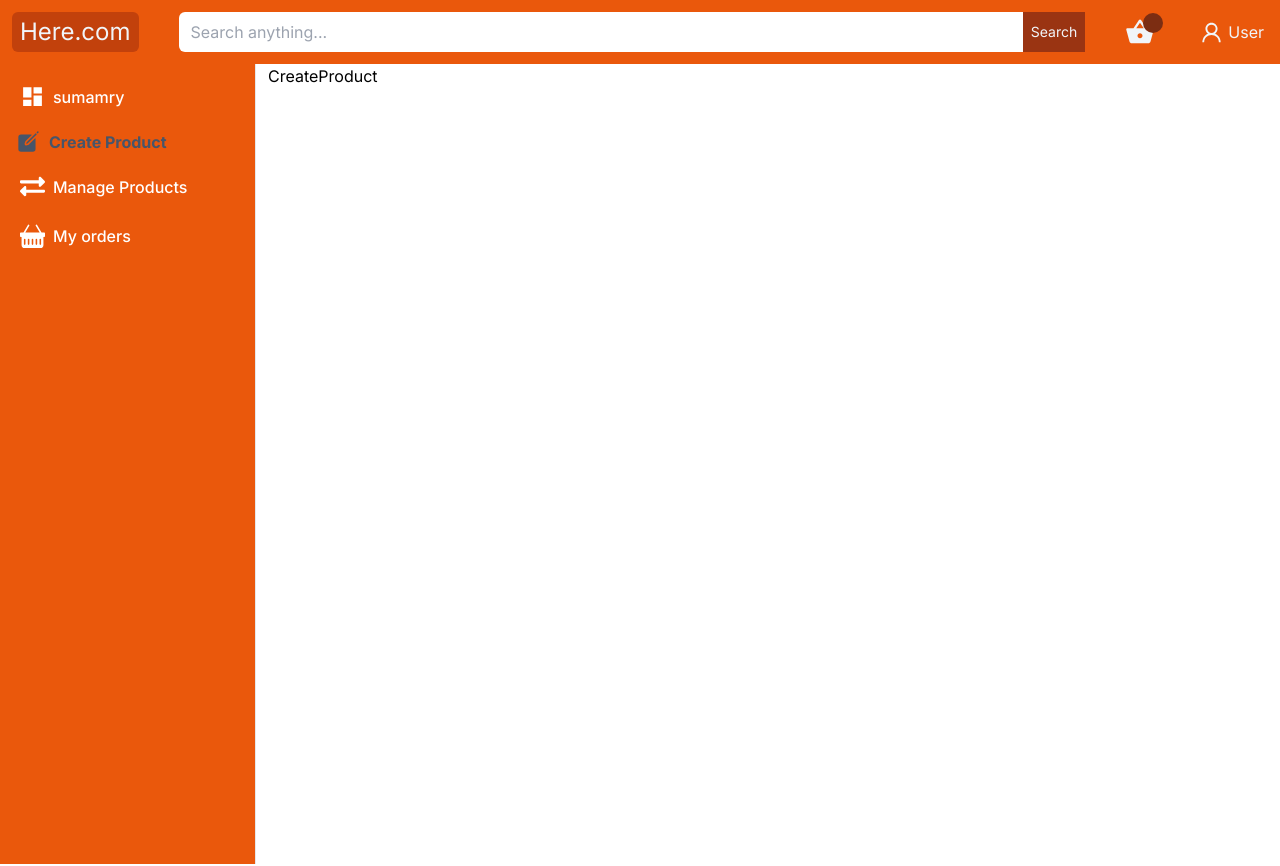
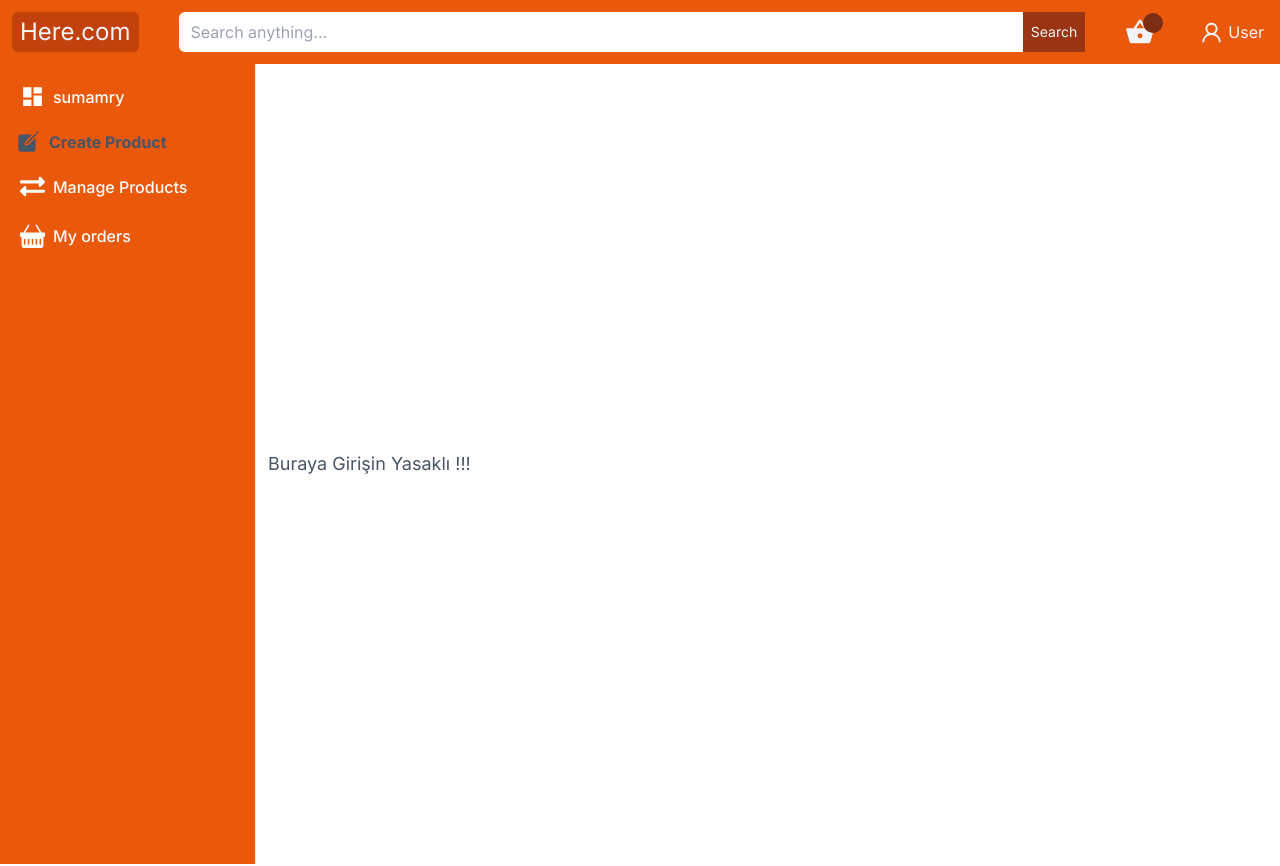
Before and after one commit to muratcan23/ecommerce, a Next.js app: page /admin/create in a window 1280 px wide. Shown: the top 866 px of the page. Built offline with nearby package versions, Linux system fonts and the light colour scheme; no server answers.

Commit message:
create admin restricted area

```diff
--- a/app/admin/create/page.tsx
+++ b/app/admin/create/page.tsx
@@ -1,5 +1,19 @@
-const CreateProduct = () => {
-  return <div>CreateProduct</div>;
+import { getCurrentUser } from "@/app/actions/getCurrentUser";
+import Createform from "@/app/components/admin/CreateForm";
+import AuthContainer from "@/app/components/conatiners/AuthContainer";
+import WarningText from "@/app/components/navbar/WarningText";
+
+const CreateProduct = async () => {
+  const currentUser = await getCurrentUser();
+
+  if (!currentUser || currentUser.role !== "ADMIN") {
+    return <WarningText text="Buraya Girişin Yasaklı !!!" />;
+  }
+  return (
+    <AuthContainer>
+      <Createform />
+    </AuthContainer>
+  );
 };
 
 export default CreateProduct;
--- /dev/null
+++ b/app/components/admin/CreateForm.tsx
@@ -0,0 +1,5 @@
+const Createform = () => {
+  return <div>Createform</div>;
+};
+
+export default Createform;
--- /dev/null
+++ b/app/components/navbar/WarningText.tsx
@@ -0,0 +1,9 @@
+const WarningText = ({ text }: { text: string }) => {
+  return (
+    <div className="text-slate-600 text-lg h-screen w-full flex items-center justify-center">
+      {text}
+    </div>
+  );
+};
+
+export default WarningText;
```
